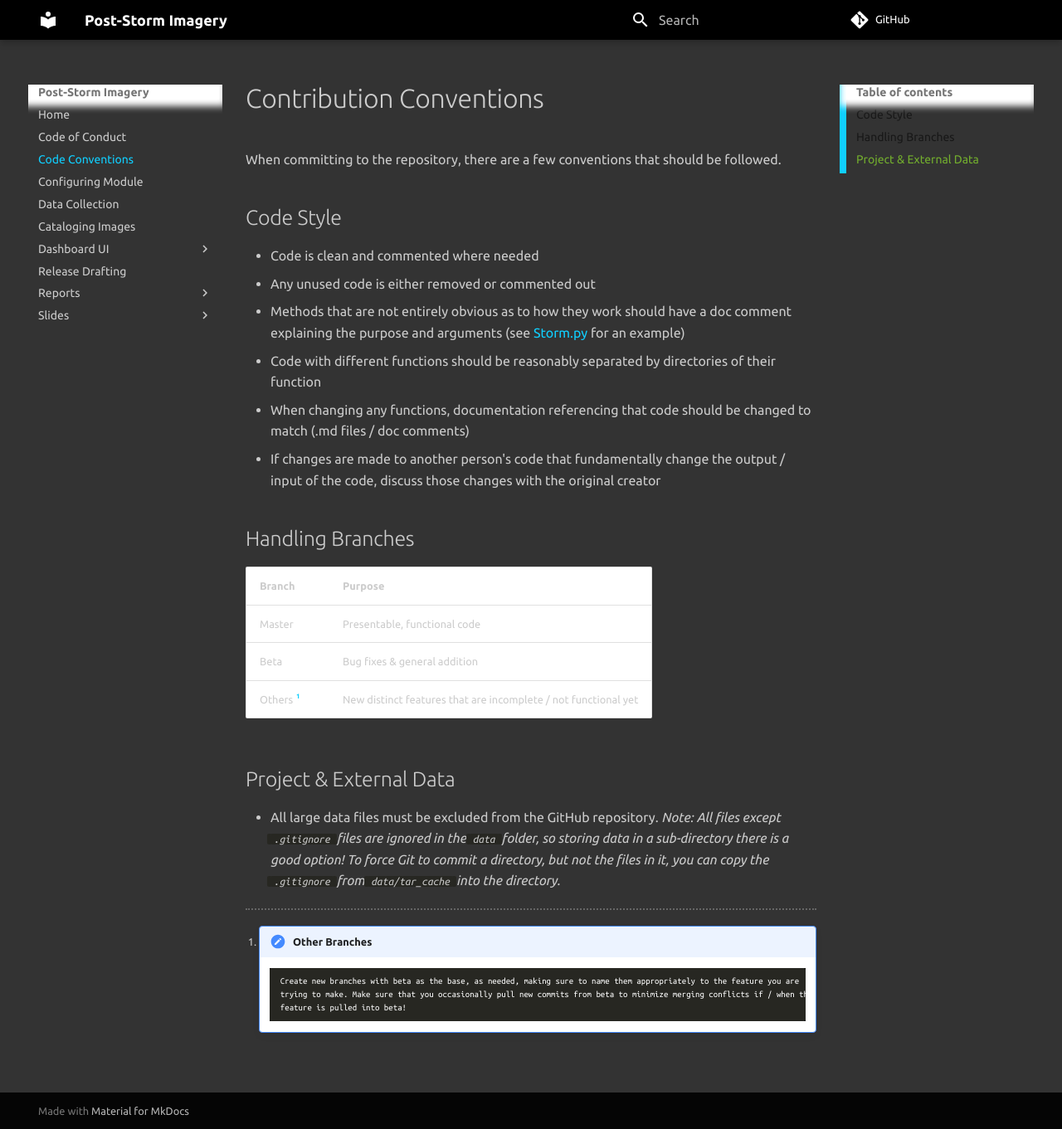
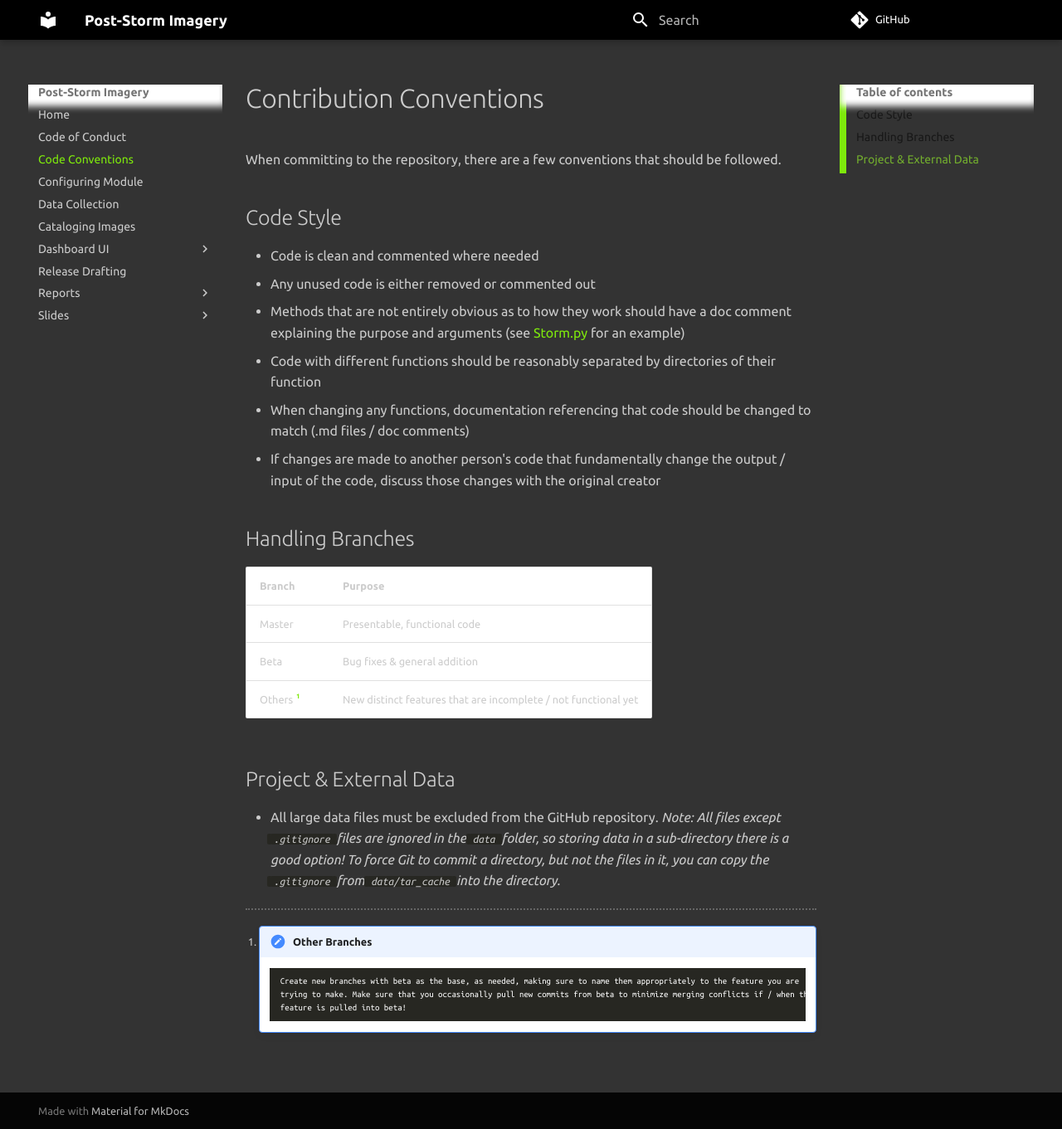
Before and after one commit to UNCG-CSE/Poststorm_Imagery, an MkDocs documentation site: the page built from docs/contributing.md, in a window 1280 px wide and 1361 px high. Shown: the whole window at 83% size. Built offline with MkDocs 1.6.1 and Material for MkDocs 9.7.7, drawn with Linux system fonts in a browser that asks for light colours; comment, search, counter and statistics services are not loaded.

Commit message:
active colored changed to match theme

```diff
--- a/docs/stylesheets/extra.css
+++ b/docs/stylesheets/extra.css
@@ -1,126 +1,116 @@
 @media only screen and (max-width: 76.1875em) {
     .md-nav {
-        background-color: #000
+        background-color: #000;
     }
 }
 
 .md-header {
-    background-color: #000
+    background-color: #000;
 }
 
 .md-container {
-    background-color: #333
+    background-color: #333;
 }
 
 .md-typeset .footnote {
-    color: #ccc
+    color: #ccc;
 }
 
 body {
-    color: #ccc
+    color: #ccc;
 }
 
 .md-typeset pre {
-    background-color: #000
+    background-color: #000;
 }
 
 .md-typeset code {
     color: #ccc;
-    -webkit-box-shadow: 0.29412em 0 0 #272722, -0.29412em 0 0 #272722;
     box-shadow: 0.29412em 0 0 #272722, -0.29412em 0 0 #272722;
-    background-color: #272722
+    background-color: #272722;
 }
 
 .md-nav__link[data-md-state=blur] {
-    color: rgba(230, 230, 230, 0.54)
+    color: rgba(230, 230, 230, .54);
 }
 
 .md-typeset h1 {
-    color: #ccc
+    color: #ccc;
 }
 
 .md-typeset a,
 md-nav__link,
 md-nav__link:hover {
-    color: #10cfff
+    color: #7ee90c;
 }
 
 a footnote-ref::before {
-    border-color: #10cfff
+    border-color: #7ee90c;
 }
 
 a footnote-ref::before {
-    color: #10cfff
+    color: #7ee90c;
 }
 
 .md-nav__item--active>.md-nav__link,
 .md-nav__link:active {
-    color: #10cfff
+    color: #7ee90c;
 }
 
 .md-nav--secondary {
-    border-left: 0.4rem solid #10cfff
+    border-left: 0.4rem solid #7ee90c;
 }
 
 .md-nav__link:focus,
 .md-nav__link:hover {
-    color: #10cfff
+    color: #7ee90c;
 }
 
 .md-typeset hr {
-    border-bottom: .1rem dotted #666
+    border-bottom: 0.1rem dotted #666;
 }
 
 .md-footer-copyright {
-    color: #666
+    color: #666;
 }
 
 .md-typeset blockquote {
     padding-left: 1.2rem;
-    border-left: 0.4rem solid rgba(230, 230, 230, 0.26);
-    color: rgba(230, 230, 230, 0.54)
+    border-left: 0.4rem solid rgba(230, 230, 230, .26);
+    color: rgba(230, 230, 230, .54);
 }
 
 .md-typeset .codehilite code,
 .md-typeset .codehilite pre,
 .md-typeset .highlight code,
 .md-typeset .highlight pre {
-    color: #fff
+    color: #fff;
 }
 
 .md-clipboard:before {
-    -webkit-transition: color .25s, opacity .25s;
-    transition: color .25s, opacity .25s;
-    -webkit-transition-property: color, opacity;
+    transition: color 0.25s, opacity 0.25s;
     transition-property: color, opacity;
-    -webkit-transition-duration: 0.25s, 0.25s;
     transition-duration: 0.25s, 0.25s;
-    -webkit-transition-timing-function: ease, ease;
     transition-timing-function: ease, ease;
-    -webkit-transition-delay: 0s, 0s;
     transition-delay: 0s, 0s;
-    color: rgba(240, 240, 240, 0.07);
-    content: "\E14D"
+    color: rgba(240, 240, 240, .07);
+    content: "\E14D";
 }
 
 .md-typeset .superfences-tabs {
-    background-color: #272722
+    background-color: #272722;
 }
 
 div.superfences-content pre {
-    border-top: 1px solid #333
+    border-top: 1px solid #333;
 }
 
 @media only screen and (max-width: 76.1875em) {
     html .md-nav--primary .md-nav__title--site {
-        background-color: #000
+        background-color: #000;
     }
     html .md-nav--primary .md-nav__title~.md-nav__list {
-        background: -webkit-gradient(linear, left top, left bottom, color-stop(10%, #000), to(rgba(0, 0, 0, 0))), -webkit-gradient(linear, left top, left bottom, from(rgba(0, 0, 0, 0.26)), color-stop(35%, rgba(0, 0, 0, 0.07)), color-stop(60%, transparent));
-        background: linear-gradient(180deg, #000 10%, rgba(0, 0, 0, 0)), linear-gradient(180deg, rgba(0, 0, 0, 0.26), rgba(0, 0, 0, 0.07) 35%, transparent 60%);
-        background-color: #333
+        background: linear-gradient(180deg, #000 10%, rgba(0, 0, 0, 0)), linear-gradient(180deg, rgba(0, 0, 0, .26), rgba(0, 0, 0, .07) 35%, transparent 60%);
+        background-color: #333;
     }
 }
-
-
-/*# sourceMappingURL=extra.css.map */
--- a/docs/stylesheets/extra.scss
+++ b/docs/stylesheets/extra.scss
@@ -1,4 +1,7 @@
-$link_color: #10cfff;
+$link_color: #7ee90c;
+
+/*7db343*/
+
 $background_color1: #333;
 $background_color2: #272722;
 @media only screen and (max-width: 76.1875em) {
```
